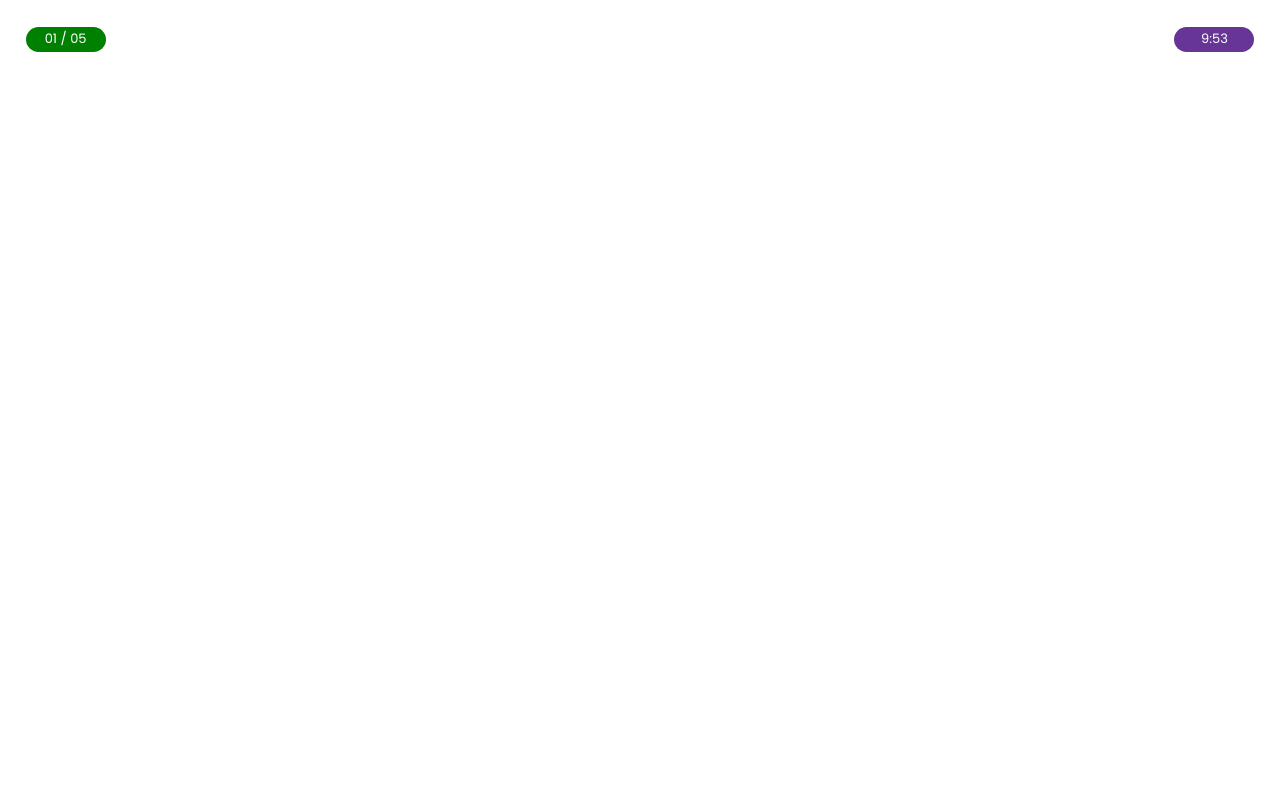
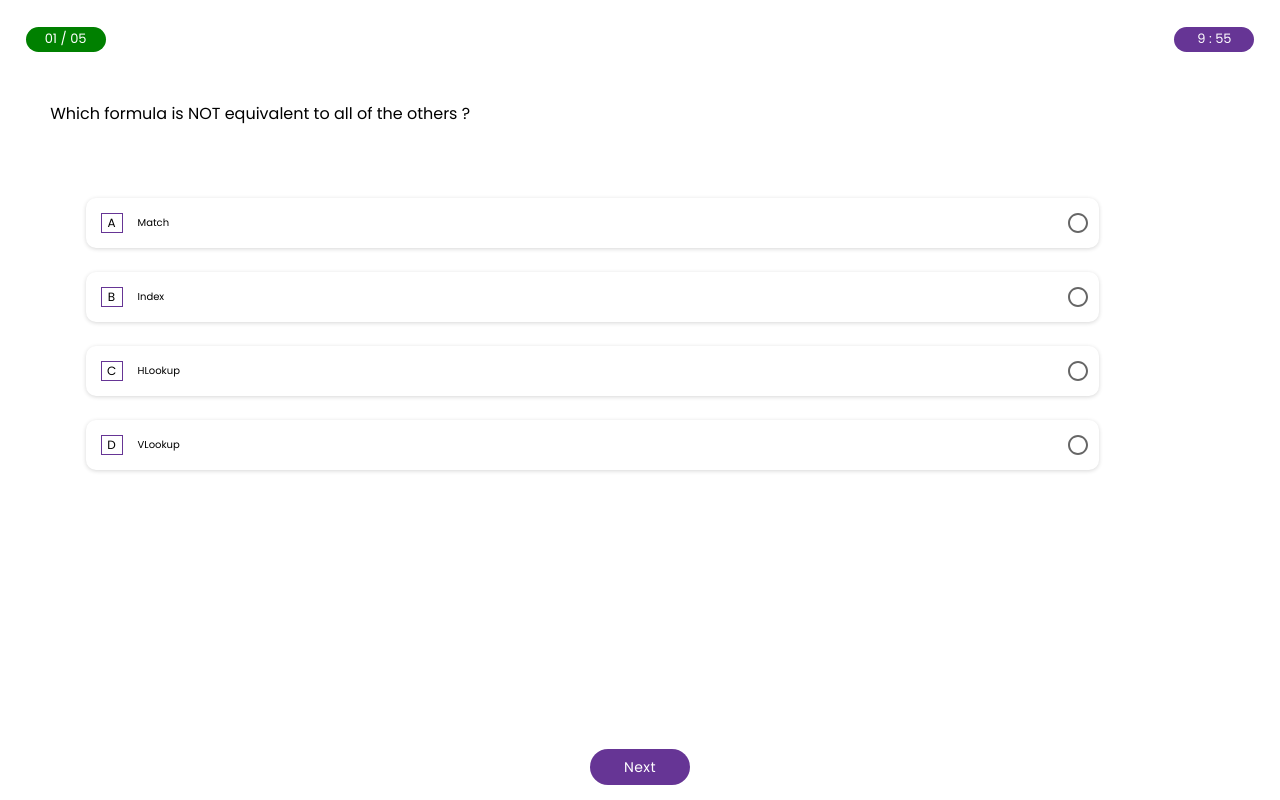
Before and after one commit to pavancodes24/merchify, a React (Create React App) app: page /questions-page in a window 1280 px wide. Built offline with nearby package versions, Linux system fonts and the light colour scheme.

Commit message:
added questions page

```diff
--- a/src/Pages/QuestionsPage.js
+++ b/src/Pages/QuestionsPage.js
@@ -1,10 +1,13 @@
 import React from "react";
 import QuestionHeader from "../components/QuestionComponents/QuestionHeader";
+import QuestionBody from "../components/QuestionComponents/QuestionBody";
 
 const QuestionsPage = () => {
+  const [count, setCount] = React.useState("01");
   return (
     <div style={{ padding: "2%" }}>
-      <QuestionHeader />
+      <QuestionHeader count={count} setCount={setCount} />
+      <QuestionBody count={count} setCount={setCount} />
     </div>
   );
 };
--- /dev/null
+++ b/src/components/QuestionComponents/QuestionBody.js
@@ -0,0 +1,116 @@
+import { Button, Grid } from "@mui/material";
+import React from "react";
+import Radio from "@mui/material/Radio";
+import { useNavigate } from "react-router-dom";
+
+const QuestionBody = ({ count, setCount }) => {
+  const [selectedValue, setSelectedValue] = React.useState("");
+  const navigate = useNavigate();
+  const handleChange = (id) => {
+    console.log(id);
+    setSelectedValue(id);
+  };
+  return (
+    <>
+      <Grid
+        container
+        style={{ padding: "4% 2% 5% 2%", height: "60vh" }}
+        direction={"column"}
+        justifyContent={"space-between"}
+      >
+        <Grid item>Which formula is NOT equivalent to all of the others ?</Grid>
+        <Grid item>
+          <Grid
+            container
+            spacing={3}
+            direction={"column"}
+            style={{ padding: "0 3%" }}
+          >
+            {[
+              { id: "a", value: "Match" },
+              { id: "b", value: "Index" },
+              { id: "c", value: "HLookup" },
+              { id: "d", value: "VLookup" },
+            ].map((a) => (
+              <Grid item>
+                <div
+                  onClick={() => handleChange(a.id)}
+                  style={{
+                    width: "90%",
+                    height: "50px",
+                    paddingLeft: "15px",
+                    boxShadow: "rgba(0, 0, 0, 0.16) 0px 1px 4px",
+                    borderRadius: "10px",
+                    display: "flex",
+                    alignItems: "center",
+                    justifyContent: "space-between",
+                  }}
+                >
+                  <div
+                    style={{
+                      display: "flex",
+                      gap: "15px",
+                      alignItems: "center",
+                    }}
+                  >
+                    <div
+                      style={{
+                        width: "20px",
+                        border: "1px solid #663595",
+                        textAlign: "center",
+                        textTransform: "capitalize",
+                        fontSize: "12px",
+                        color: selectedValue == a.id ? "white" : "black",
+                        background: selectedValue == a.id ? "#663595" : "white",
+                      }}
+                    >
+                      {a.id}
+                    </div>
+                    <div style={{ fontSize: "10px" }}>{a.value}</div>
+                  </div>
+                  <div>
+                    <Radio
+                      onChange={() => handleChange(a.id)}
+                      checked={selectedValue === a.id}
+                      value="a"
+                      name="radio-buttons"
+                      inputProps={{ "aria-label": "A" }}
+                    />
+                  </div>
+                </div>
+              </Grid>
+            ))}
+          </Grid>
+        </Grid>
+      </Grid>
+      <Grid item>
+        <Button
+          disabled={selectedValue == ""}
+          onClick={() => {
+            if (count == 5) {
+              navigate("/end-page");
+            } else {
+              setCount(Number(count) + 1);
+              setSelectedValue("");
+            }
+          }}
+          style={{
+            background: "#663595",
+            color: "white",
+            position: "fixed",
+            bottom: 15,
+            left: "50%",
+            transform: "translateX(-50%)",
+            width: "100px",
+            borderRadius: "20px",
+            textTransform: "unset",
+          }}
+        >
+          Next
+        </Button>
+      </Grid>
+    </>
+  );
+};
+
+export default QuestionBody;
--- a/src/components/QuestionComponents/QuestionHeader.js
+++ b/src/components/QuestionComponents/QuestionHeader.js
@@ -1,8 +1,7 @@
 import { Grid } from "@mui/material";
 import React, { useEffect, useState } from "react";
 import Chip from "@mui/material/Chip";
-const QuestionHeader = () => {
-  const [count, setCount] = React.useState("01");
+const QuestionHeader = ({ count, setCount }) => {
   const [seconds, setSeconds] = useState(
     parseInt(localStorage.getItem("timerValue")) || 600
   );
@@ -39,7 +38,7 @@ const QuestionHeader = () => {
         </Grid>
         <Grid item>
           <Chip
-            label={`${minutes}:${
+            label={`${minutes} : ${
               remainingSeconds < 10 ? "0" : ""
             }${remainingSeconds}`}
             sx={{
```
